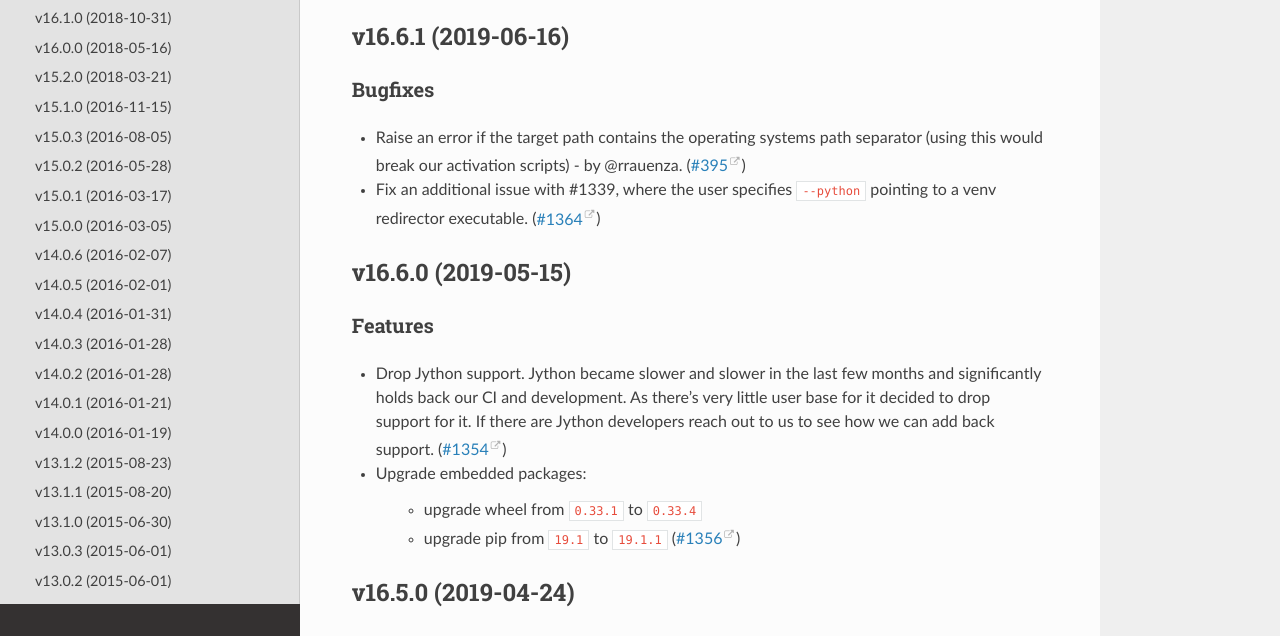
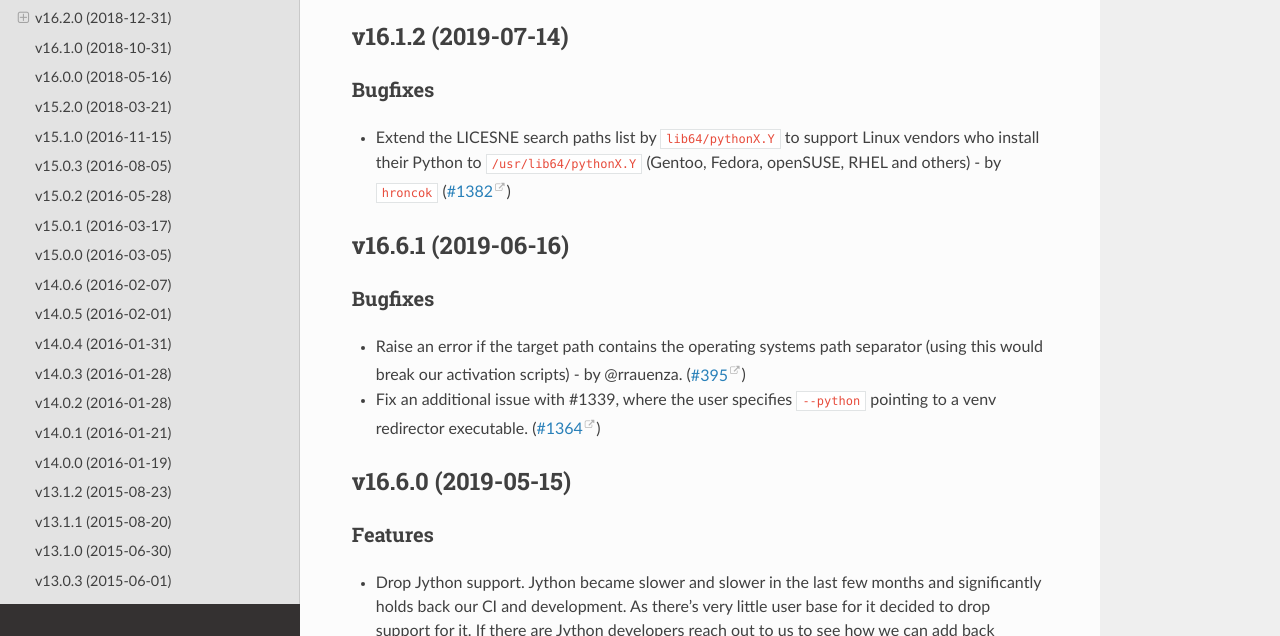
Before and after one commit to pypa/virtualenv, a Sphinx documentation site: the page built from docs/changes.rst, in a window 1280 px wide and 900 px high, cut to the strip 264-900 px from the top of the window. Built offline with Sphinx 7.4.7 and the Read the Docs theme 2.0.0, drawn with Linux system fonts in a browser that asks for light colours.

Commit message:
release 16.1.2

```diff
--- a/docs/changelog/1382.bugfix.rst
+++ /dev/null
@@ -1,3 +0,0 @@
-Extend the LICESNE search paths list by ``lib64/pythonX.Y`` to support Linux
-vendors who install their Python to ``/usr/lib64/pythonX.Y`` (Gentoo, Fedora,
-openSUSE, RHEL and others) - by ``hroncok``
--- a/docs/changes.rst
+++ b/docs/changes.rst
@@ -4,6 +4,17 @@
 .. include:: _draft.rst
 
 .. towncrier release notes start
+
+v16.1.2 (2019-07-14)
+--------------------
+
+Bugfixes
+^^^^^^^^
+
+- Extend the LICESNE search paths list by ``lib64/pythonX.Y`` to support Linux
+  vendors who install their Python to ``/usr/lib64/pythonX.Y`` (Gentoo, Fedora,
+  openSUSE, RHEL and others) - by ``hroncok`` (`#1382 <https://github.com/pypa/virtualenv/issues/1382>`_)
+
 
 v16.6.1 (2019-06-16)
 --------------------
```
Also changed, not shown: 1 other file.
